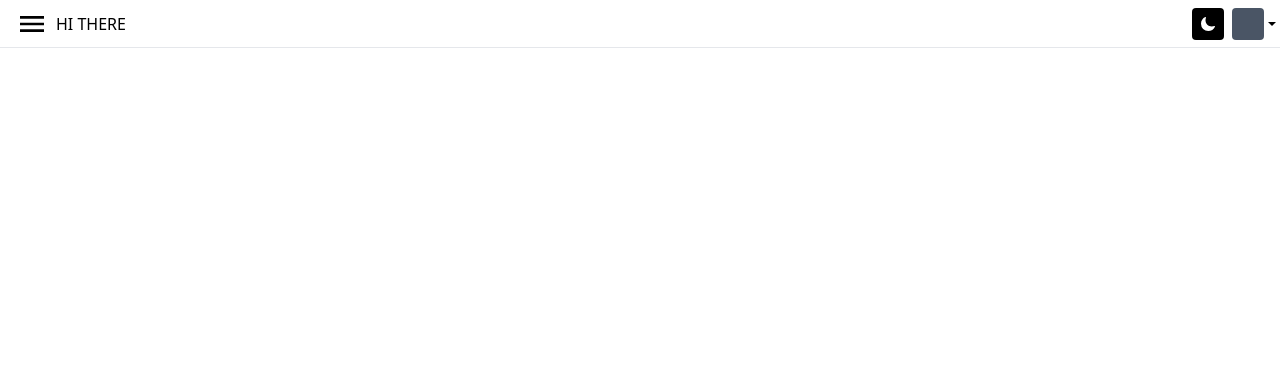
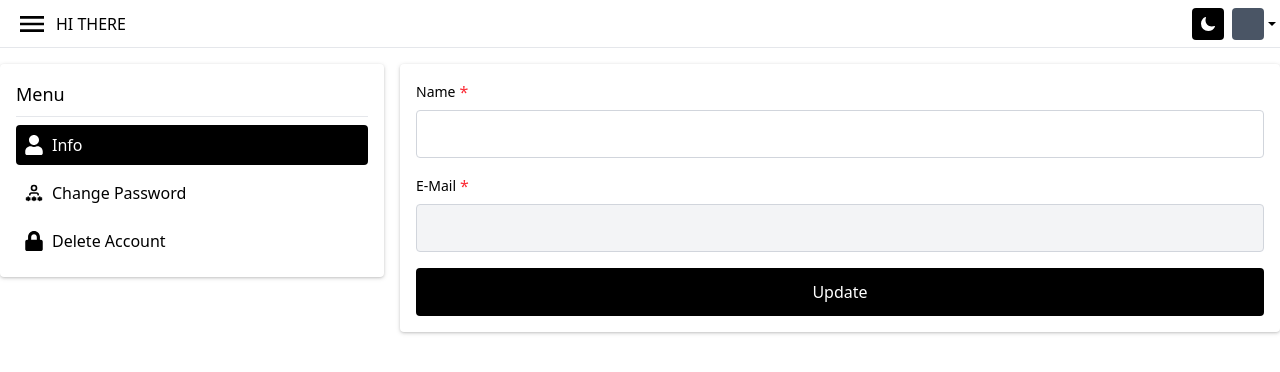
Before and after one commit to yudhaginongpratidina/fe-personal, a Next.js app: page /account in a window 1280 px wide. Shown: the top 372 px of the page. Built offline with nearby package versions, Linux system fonts and the light colour scheme.

Commit message:
create ui for account page

```diff
--- a/src/app/(controll)/account/page.tsx
+++ b/src/app/(controll)/account/page.tsx
@@ -1,6 +1,76 @@
-export default function Page(){
+"use client";
+import { useState } from "react";
+
+import Form from "@/components/ui/Form"
+import Tab from "@/components/ui/Tab";
+
+import { FaUser, FaLock } from "react-icons/fa";
+import { TbPasswordUser } from "react-icons/tb";
+
+export default function Page() {
+    const [tab_name, setTabName] = useState("info");
+
+    const handleTabChange = (name: string) => { setTabName(name); }
+
     return (
         <>
+            <Tab>
+                <Tab.Navigation title="menu">
+                    <Tab.NavigationItem id="info" tab_active={tab_name} name="info" icon={<FaUser className="w-5 h-5" />} onClick={() => handleTabChange("info")} />
+                    <Tab.NavigationItem id="change_password" tab_active={tab_name} name="change password" icon={<TbPasswordUser className="w-5 h-5" />} onClick={() => handleTabChange("change_password")} />
+                    <Tab.NavigationItem id="delete_account" tab_active={tab_name} name="delete account" icon={<FaLock className="w-5 h-5" />} onClick={() => handleTabChange("delete_account")} />
+                </Tab.Navigation>
+
+
+                <Tab.Content id="info" tab_active={tab_name}>
+                    <Form>
+                        <Form.Item>
+                            <Form.Label id="name" name="name" required />
+                            <Form.Text id="name" isLoading={false} isError={false} />
+                        </Form.Item>
+                        <Form.Item>
+                            <Form.Label id="email" name="e-mail" required />
+                            <Form.Email id="email" isLoading={false} isError={false} disabled={true} />
+                        </Form.Item>
+                        <Form.Submit id="submit" name="Update" disabled={false} isLoading={false} />
+                    </Form>
+                </Tab.Content>
+
+
+                <Tab.Content id="change_password" tab_active={tab_name}>
+                    <Form>
+                        <Form.Item>
+                            <Form.Label id="old_password" name="old password" required />
+                            <Form.Password id="old_password" isLoading={false} isError={false} />
+                        </Form.Item>
+                        <Form.Item>
+                            <Form.Label id="new_password" name="new password" required />
+                            <Form.Password id="new_password" isLoading={false} isError={false} />
+                        </Form.Item>
+                        <Form.Item>
+                            <Form.Label id="confirm_password" name="confirm password" required />
+                            <Form.Password id="confirm_password" isLoading={false} isError={false} />
+                        </Form.Item>
+                        <Form.Submit id="submit" name="Update" disabled={false} isLoading={false} />
+                    </Form>
+                </Tab.Content>
+
+
+                <Tab.Content id="delete_account" tab_active={tab_name}>
+                    <p className="text-sm text-gray-700">
+                        Deleting your account is a permanent action. This will remove all your personal information,
+                        saved preferences, uploaded content, and any other data associated with your account. Once deleted,
+                        your data cannot be recovered, and you will lose access to all services linked to this account.
+                        Please type <b>DELETE ACCOUNT</b> in the field below to confirm that you want to delete your account.
+                    </p>
+                    <Form>
+                        <Form.Item>
+                            <Form.Text id="name" isLoading={false} isError={false} placeholder="DELETE ACCOUNT" />
+                        </Form.Item>
+                        <Form.Submit id="submit" name="Delete" disabled={false} isLoading={false} />
+                    </Form>
+                </Tab.Content>
+            </Tab>
         </>
     )
 }
--- a/src/app/(controll)/layout.tsx
+++ b/src/app/(controll)/layout.tsx
@@ -1,6 +1,6 @@
 "use client";
 import useInfo from "@/hooks/useInfo";
-import { useState } from "react";
+import { useState, useEffect, useRef } from "react";
 import api from "@/utils/api";
 
 import Navbar from "@/components/ui/Navbar";
@@ -19,6 +19,9 @@ export default function Layout({ children }: { children: React.ReactNode }) {
     const [menu_sidebar_open, set_menu_sidebar_open] = useState<boolean>(false);
     const [menu_account_open, set_menu_account_open] = useState<boolean>(false);
     const [modal_confirm_logout_open, set_modal_confirm_logout_open] = useState<boolean>(false);
+
+    const sidebarRef = useRef<HTMLDivElement>(null);
+    const accountMenuRef = useRef<HTMLDivElement>(null);
 
     const handleMenuSidebar = (e: React.MouseEvent<HTMLButtonElement>) => {
         e.preventDefault();
@@ -50,6 +53,32 @@ export default function Layout({ children }: { children: React.ReactNode }) {
         set_modal_confirm_logout_open(!modal_confirm_logout_open);
     }
 
+    useEffect(() => {
+        const handleClickOutside = (e: MouseEvent) => {
+            const target = e.target as Node;
+            if (
+                menu_sidebar_open &&
+                sidebarRef.current &&
+                !sidebarRef.current.contains(target)
+            ) {
+                set_menu_sidebar_open(false);
+            }
+
+            if (
+                menu_account_open &&
+                accountMenuRef.current &&
+                !accountMenuRef.current.contains(target)
+            ) {
+                set_menu_account_open(false);
+            }
+        };
+
+        document.addEventListener("click", handleClickOutside);
+        return () => {
+            document.removeEventListener("click", handleClickOutside);
+        };
+    }, [menu_sidebar_open, menu_account_open]);
+
     return (
         <>
             <Navbar>
@@ -65,17 +94,20 @@ export default function Layout({ children }: { children: React.ReactNode }) {
                 </Navbar.Items>
             </Navbar>
 
+            <div ref={accountMenuRef}>
                 <Navbar.AvatarNavigation
                     is_active={menu_account_open}
                     name="John Doe"
                     profile_link="#"
                     item_link={[
-                    { name: "profile", link: "#" },
+                        { name: "account", link: "/account" },
                         { name: "settings", link: "#" },
                     ]}
                     handleLogout={handleModalConfirmLogout}
                 />
+            </div>
 
+            <div ref={sidebarRef}>
                 <Sidebar is_active={menu_sidebar_open} handle_close={handleMenuSidebar}>
                     <Sidebar.ItemLink name="home" href="/" icon={<IoHome className="w-4 h-4" />} />
                     <Sidebar.ItemLink name="inbox" href="/" icon={<MdAllInbox className="w-4 h-4" />} />
@@ -96,6 +128,7 @@ export default function Layout({ children }: { children: React.ReactNode }) {
                         ]}
                     />
                 </Sidebar>
+            </div>
 
             <Modal width="sm" is_active={modal_confirm_logout_open} handle_close={handleModalConfirmLogout} modal_title="logout">
                 <div className="w-full p-4 flex flex-col justify-center items-center gap-2">
--- a/src/components/ui/Form.tsx
+++ b/src/components/ui/Form.tsx
@@ -4,7 +4,7 @@ import Link from "next/link";
 import React from "react";
 
 
-import { IoEye, IoInformation } from "react-icons/io5";
+import { IoEye, IoEyeOff, IoInformation } from "react-icons/io5";
 
 
 interface FormProps extends React.HTMLAttributes<HTMLFormElement> {
@@ -25,6 +25,7 @@ interface Input extends React.InputHTMLAttributes<HTMLInputElement> {
     id: string;
     isLoading: boolean;
     isError: boolean;
+    disabled?: boolean;
 }
 
 
@@ -47,7 +48,7 @@ export default function Form({ width, children, ...props }: FormProps) {
     }
 
     return (
-        <form className={`w-full flex flex-col gap-4 ${maxWidthClass}`} {...props}>
+        <form className={`w-full h-fit flex flex-col gap-4 ${maxWidthClass}`} {...props}>
             {children}
         </form>
     )
@@ -93,33 +94,35 @@ const Label = ({ id, name, required, isError }: Label) => {
 
 
 const InputClass = "w-full h-12 px-2.5 border rounded-sm border-gray-300 focus:border-gray-400 focus:outline-none duration-150"
+const InputDisabledClass = "bg-gray-100 hover:cursor-not-allowed"
 
-
-const Text = ({ id, isLoading, isError, ...props }: Input) => {
+const Text = ({ id, isLoading, isError, disabled, ...props }: Input) => {
     return (
         <input
             type="text"
             id={id}
             name={id}
-            className={`${InputClass} ${isLoading && "hover:cursor-not-allowed"} ${isError && "border-red-500"}`}{...props}
+            disabled={disabled}
+            className={`${InputClass} ${isLoading && "hover:cursor-not-allowed"} ${disabled && InputDisabledClass} ${isError && "border-red-500"}`}{...props}
         />
     )
 }
 
 
-const Email = ({ id, isLoading, isError, ...props }: Input) => {
+const Email = ({ id, isLoading, isError, disabled, ...props }: Input) => {
     return (
         <input
             type="email"
             id={id}
             name={id}
-            className={`${InputClass} ${isLoading && "hover:cursor-not-allowed"} ${isError && "border-red-500"}`}{...props}
+            disabled={disabled}
+            className={`${InputClass} ${isLoading && "hover:cursor-not-allowed"} ${disabled && InputDisabledClass} ${isError && "border-red-500"}`}{...props}
         />
     )
 }
 
 
-const Password = ({ id, isLoading, isError, ...props }: Input) => {
+const Password = ({ id, isLoading, isError, disabled, ...props }: Input) => {
     const [showPassword, setShowPassword] = useState<boolean>(false);
 
     const handleShowPassword = (e: React.MouseEvent<HTMLButtonElement>) => {
@@ -133,10 +136,11 @@ const Password = ({ id, isLoading, isError, ...props }: Input) => {
                 type={showPassword ? "text" : "password"}
                 id={id}
                 name={id}
-                className={`${InputClass} ${isLoading && "hover:cursor-not-allowed"} ${isError && "border-red-500"}`}{...props}
+                disabled={disabled}
+                className={`${InputClass} ${isLoading && "hover:cursor-not-allowed"} ${disabled && InputDisabledClass} ${isError && "border-red-500"}`}{...props}
             />
             <button className="absolute top-1/2 right-2 -translate-y-1/2 cursor-pointer" onClick={handleShowPassword}>
-                <IoEye className="w-5 h-5" />
+                {showPassword ? <IoEyeOff className="w-5 h-5" /> : <IoEye className="w-5 h-5" />}
             </button>
         </div>
     )
--- /dev/null
+++ b/src/components/ui/Tab.tsx
@@ -0,0 +1,75 @@
+interface TabProps {
+    children: React.ReactNode
+}
+
+
+interface NavigationProps {
+    title: string
+    children: React.ReactNode
+}
+
+
+interface NavigationItemProps extends React.HTMLAttributes<HTMLButtonElement> {
+    id: string
+    name: string
+    tab_active: string
+    icon?: React.ReactNode
+}
+
+
+interface ContentProps {
+    id: string
+    tab_active: string
+    children: React.ReactNode
+}
+
+
+export default function Tab({ children }: TabProps) {
+    return (
+        <div className="w-full flex flex-col md:flex-row gap-4">
+            {children}
+        </div>
+    )
+}
+
+
+const Navigation = ({ title, children }: NavigationProps) => {
+    return (
+        <div className="w-full md:max-w-sm h-fit p-4 rounded-sm flex flex-col gap-2 justify-start items-start shadow-sm drop-shadow-sm bg-white">
+            <h1 className="text-lg font-medium capitalize">{title}</h1>
+            <hr className="w-full border-gray-200" />
+            {children}
+        </div>
+    )
+}
+
+
+const NavigationItem = ({ id, tab_active, name, icon, ...props }: NavigationItemProps) => {
+
+    const tab_class = "w-full p-2 flex justify-start items-center gap-2 capitalize rounded-sm"
+    const tab_active_class = "bg-black text-white hover:cursor-pointer"
+    const tab_inactive_class = "hover:bg-gray-200 hover:cursor-pointer"
+
+    return (
+        <button className={`${tab_class} ${id == tab_active ? tab_active_class : tab_inactive_class}`} {...props}>
+            {icon}
+            <span>{name}</span>
+        </button>
+    )
+}
+
+const Content = ({id, tab_active, children} : ContentProps) => {
+    return (
+        <>
+            {id == tab_active && (
+                <div className="w-full h-fit p-4 rounded-sm shadow-sm drop-shadow-sm flex flex-col gap-4 bg-white">
+                    {children}
+                </div>
+            )}
+        </>
+    )
+}
+
+Tab.Navigation = Navigation
+Tab.NavigationItem = NavigationItem
+Tab.Content = Content
```
Lines whose indentation alone changed are shown as unchanged.
